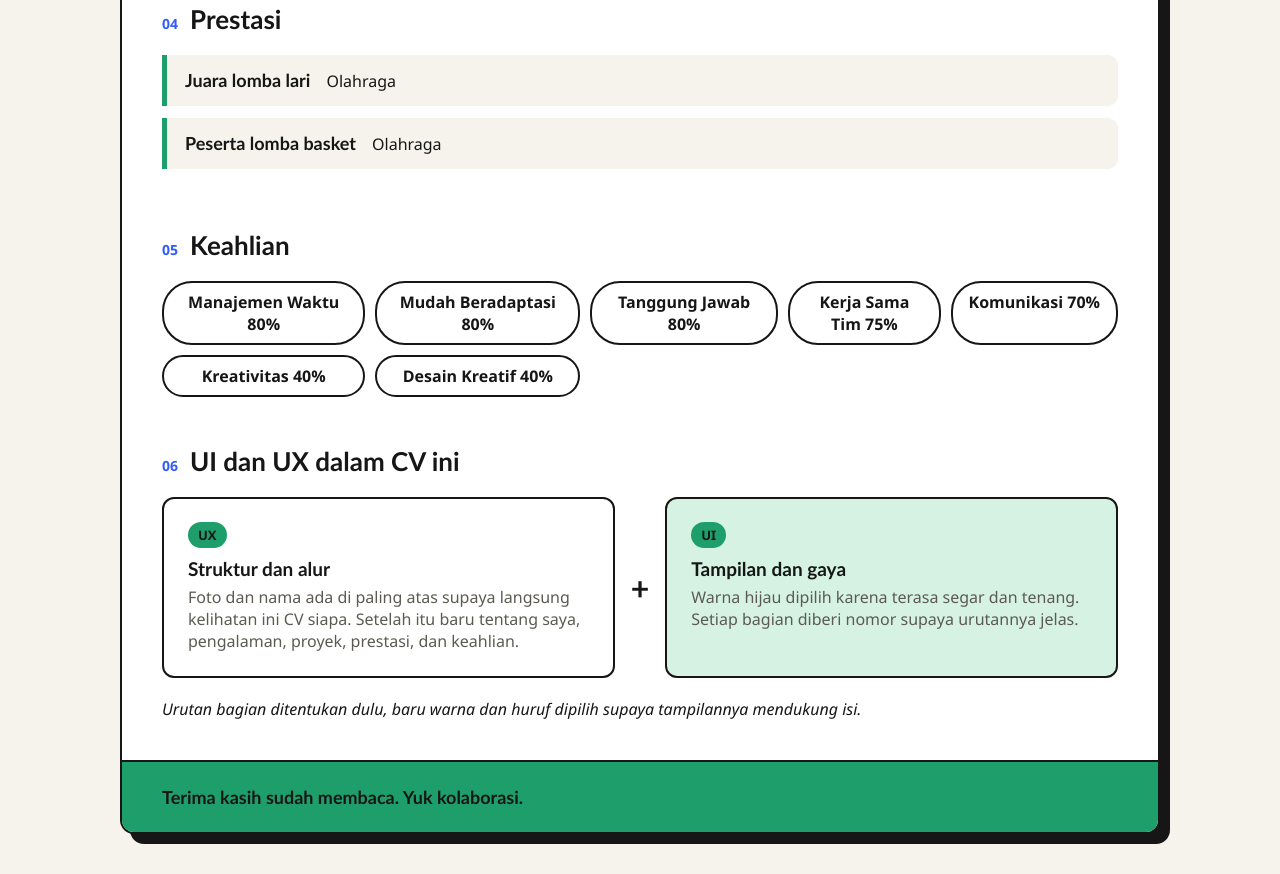
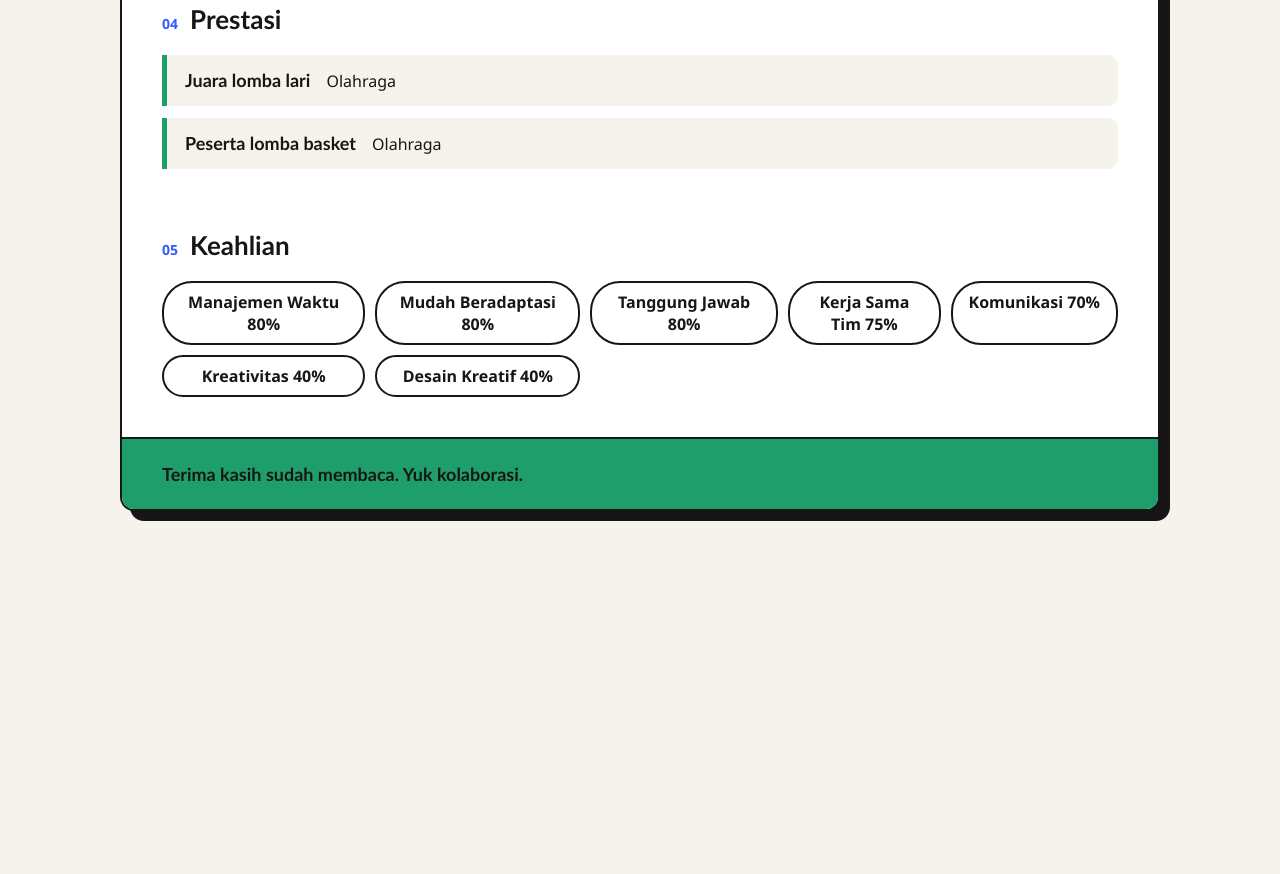
Before and after one commit to Brando2112/AOP-DT-Brandon, a plain HTML site: page cv1.html in a window 1280 px wide. Shown: the part 1764-2638 px from the top of the page. After the commit the page ends 2315 px from the top, so only its background shows below. Drawn offline with Linux system fonts and the light colour scheme.

Commit message:
Hapus bagian UI dan UX di CV

```diff
--- a/cv1.css
+++ b/cv1.css
@@ -215,12 +215,6 @@ img {
   font-size: 19px;
 }
 
-.melvern-tempat {
-  margin: 3px 0 7px 0;
-  color: #5c5a53;
-  font-size: 15px;
-}
-
 .melvern-putus {
   margin: 40px 0 20px 0;
   border: 1px dashed #cfcbc0;
@@ -326,45 +320,6 @@ img {
   background-color: #1e9e6a;
 }
 
-.melvern-uxui {
-  display: grid;
-  grid-template-columns: 1fr auto 1fr;
-  gap: 16px;
-}
-
-.melvern-uxui-kolom {
-  padding: 24px;
-  border: 2px solid #161616;
-  border-radius: 12px;
-}
-
-.melvern-uxui-kolom h3 {
-  margin: 12px 0 6px 0;
-  font-size: 19px;
-}
-
-.melvern-uxui-kolom p {
-  color: #5c5a53;
-}
-
-.melvern-ui {
-  background-color: #d5f2e3;
-}
-
-.melvern-uxui-plus {
-  display: flex;
-  justify-content: center;
-  align-items: center;
-  font-family: "Trebuchet MS", Arial, sans-serif;
-  font-size: 32px;
-  font-weight: bold;
-}
-
-.melvern-catatan {
-  margin: 20px 0 0 0;
-  font-style: italic;
-}
-
 .melvern-footer {
   padding: 24px 40px;
   background-color: #1e9e6a;
@@ -411,9 +366,6 @@ img {
     grid-template-columns: 1fr 1fr;
   }
 
-  .melvern-uxui {
-    grid-template-columns: 1fr;
-  }
 }
 
 @media (max-width: 640px) {
--- a/cv1.html
+++ b/cv1.html
@@ -144,23 +144,6 @@
         </ul>
       </section>
 
-      <section>
-        <h2><strong class="melvern-nomor">06</strong> UI dan UX dalam CV ini</h2>
-        <div class="melvern-uxui">
-          <div class="melvern-uxui-kolom">
-            <b class="melvern-tag">UX</b>
-            <h3>Struktur dan alur</h3>
-            <p>Foto dan nama ada di paling atas supaya langsung kelihatan ini CV siapa. Setelah itu baru tentang saya, pengalaman, proyek, prestasi, dan keahlian.</p>
-          </div>
-          <p class="melvern-uxui-plus">+</p>
-          <div class="melvern-uxui-kolom melvern-ui">
-            <b class="melvern-tag">UI</b>
-            <h3>Tampilan dan gaya</h3>
-            <p>Warna hijau dipilih karena terasa segar dan tenang. Setiap bagian diberi nomor supaya urutannya jelas.</p>
-          </div>
-        </div>
-        <p class="melvern-catatan">Urutan bagian ditentukan dulu, baru warna dan huruf dipilih supaya tampilannya mendukung isi.</p>
-      </section>
     </div>
 
     <hr class="melvern-garis">
```
Also changed, not shown: cv2.css (+0 -42 lines), cv2.html (+0 -17 lines).
